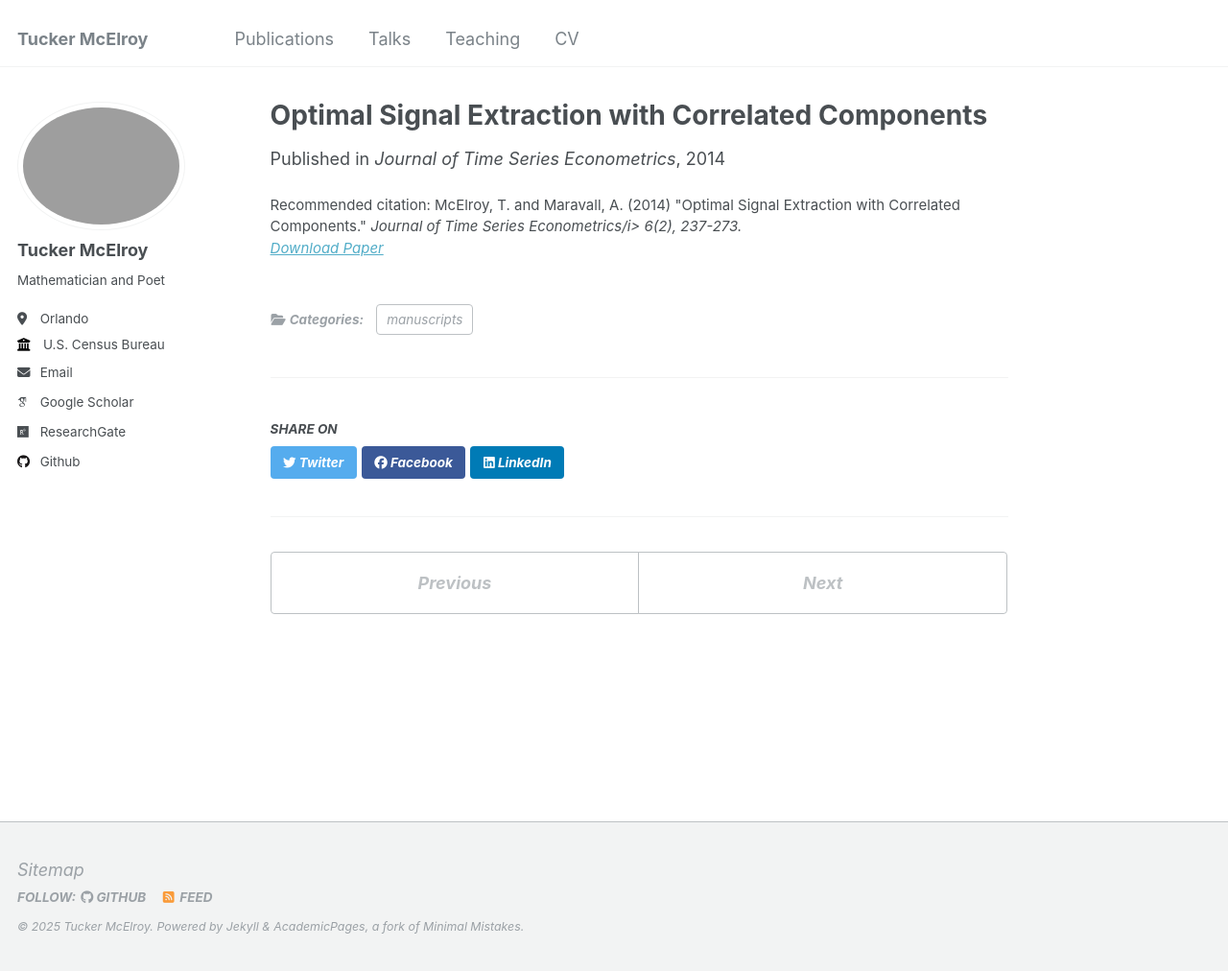
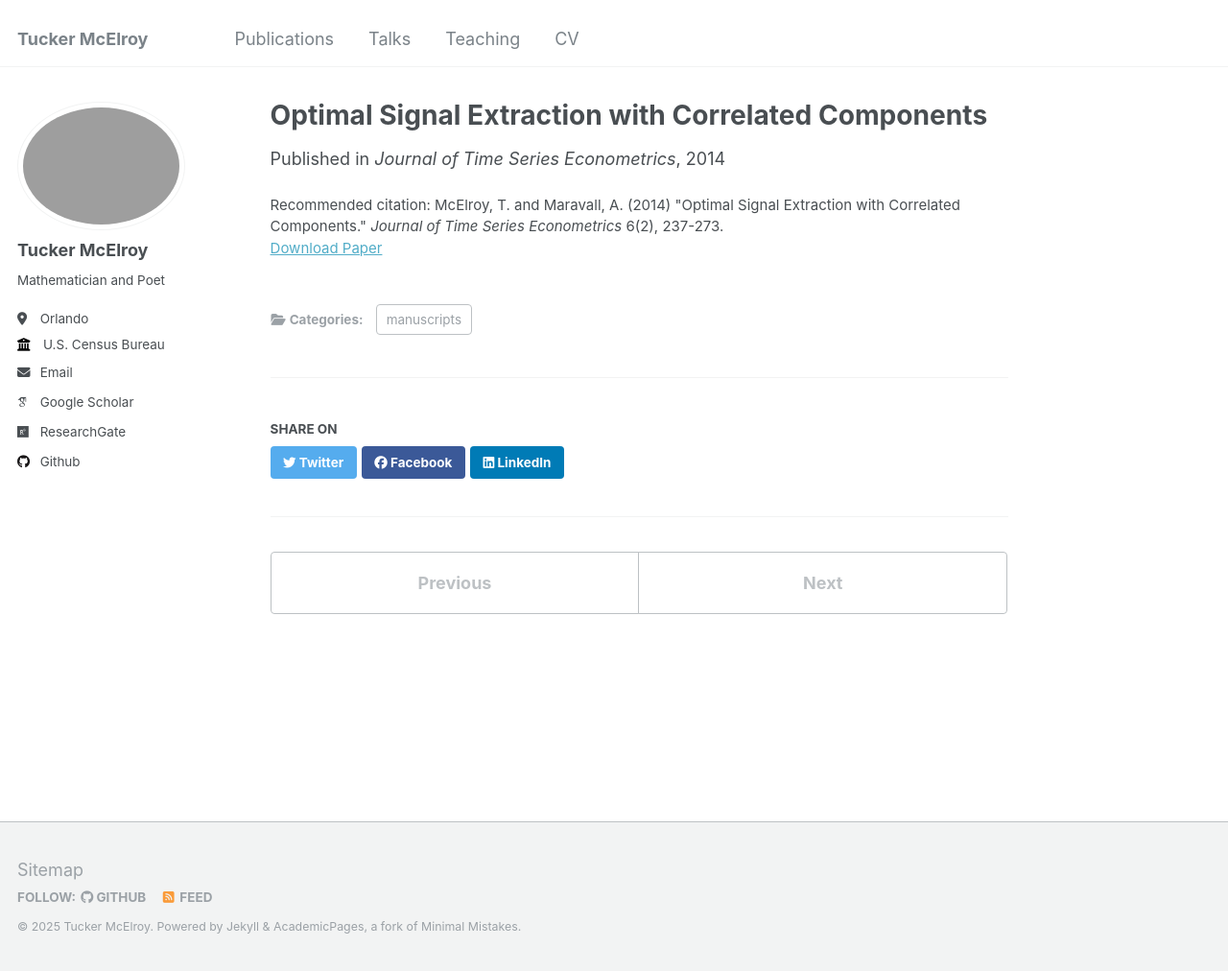
Before and after one commit to tuckermcelroy/tuckermcelroy.github.io, a Jekyll site: the page built from _publications/McElroyMaravall14.md, in a window 1280 px wide and 1012 px high. Shown: the whole window at 96% size. Built offline with Jekyll 4.4.1, drawn with Linux system fonts in a browser that asks for light colours; some web fonts are replaced.

```diff
--- a/_publications/McElroyMaravall14.md
+++ b/_publications/McElroyMaravall14.md
@@ -9,5 +9,5 @@ venue: 'Journal of Time Series Econometrics'
 slidesurl:
 paperurl: 'http://tuckermcelroy.github.io/files/McElroyMaravall14.pdf'
 citation: 'McElroy, T. and Maravall, A. (2014) &quot;Optimal Signal Extraction with Correlated Components.&quot;
-<i>Journal of Time Series Econometrics/i> 6(2), 237-273.'
+<i>Journal of Time Series Econometrics</i> 6(2), 237-273.'
 ---
```
